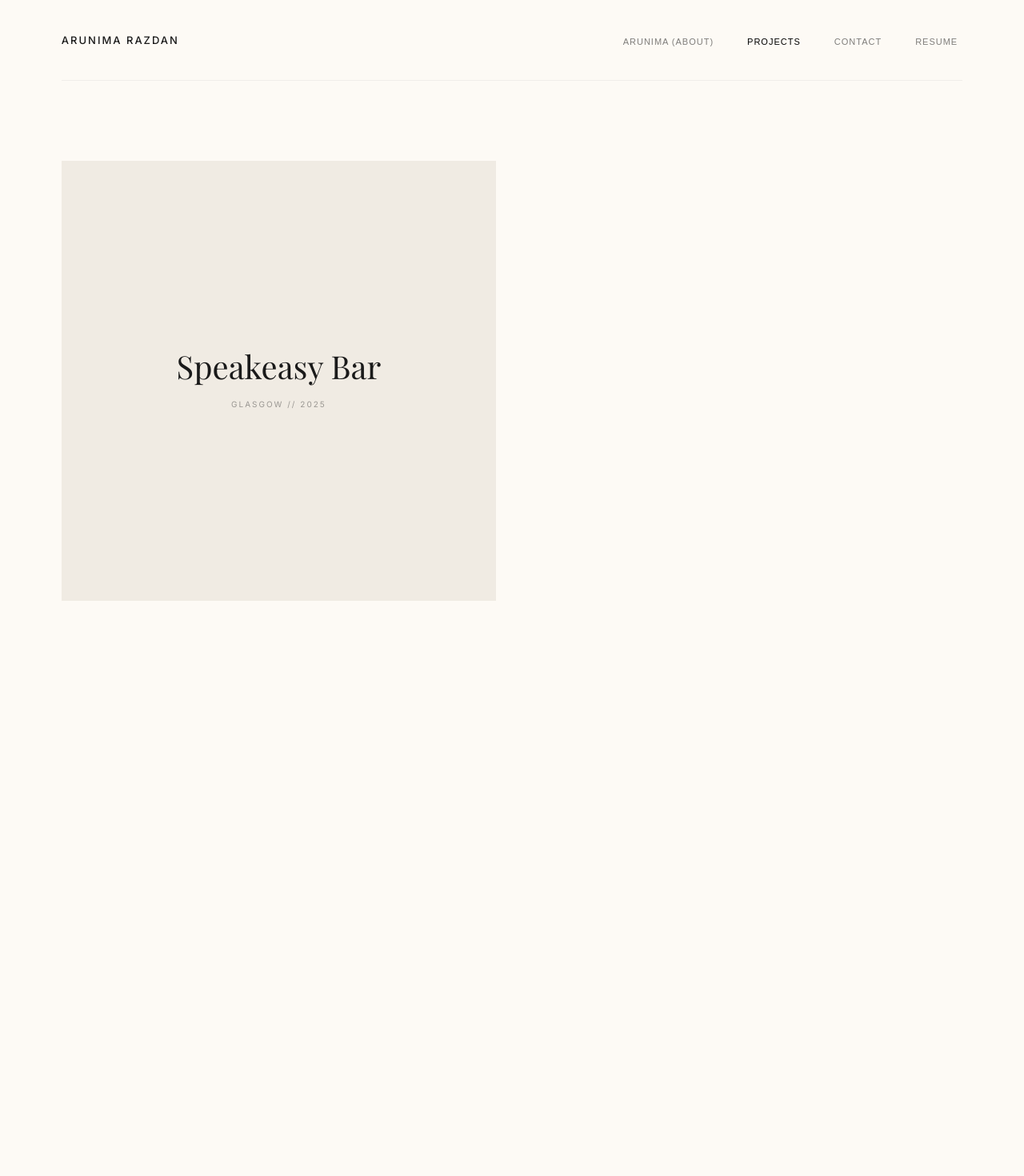
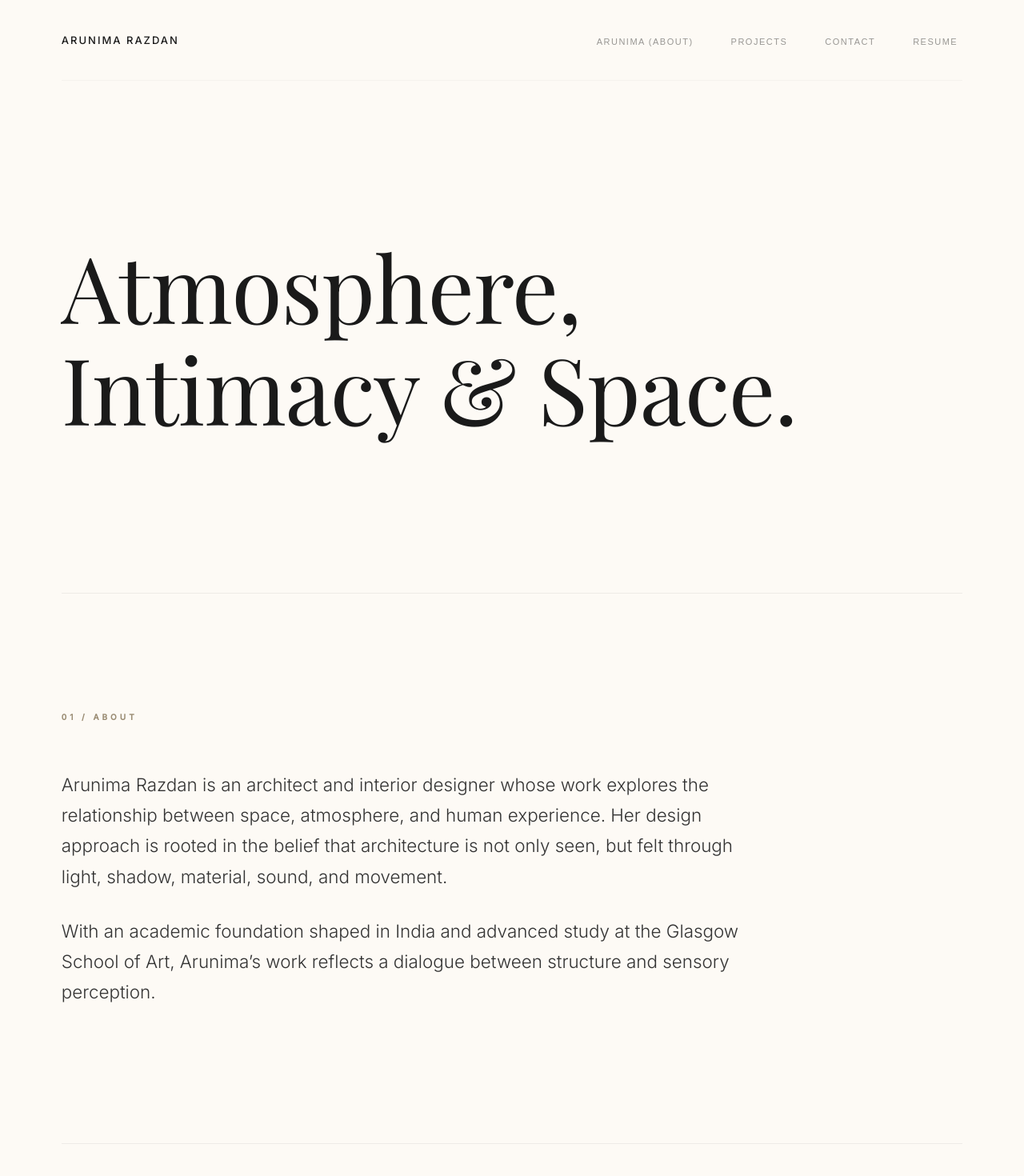
Before and after one commit to arunimarazdan/website, a Next.js app: page / in a window 1280 px wide. Shown: the top 1470 px of the page at 80% size. Before the commit the page ends 851 px from the top, so only its background shows below. Built offline with nearby package versions, Linux system fonts and the light colour scheme.

Commit message:
Update page.js

```diff
--- a/app/page.js
+++ b/app/page.js
@@ -1,53 +1,32 @@
 'use client';
-import { useState, useEffect } from 'react';
+import { useState } from 'react';
 
 export default function Portfolio() {
-  const [view, setView] = useState('work'); // 'work', 'about', 'contact'
   const [activeProject, setActiveProject] = useState(null);
 
-  // Scroll to top whenever view or active project changes
-  useEffect(() => {
-    window.scrollTo(0, 0);
-  }, [view, activeProject]);
-
-  const navItems = [
-    { label: 'Arunima (About)', id: 'about' },
-    { label: 'Projects', id: 'work' },
-    { label: 'Contact', id: 'contact' },
-    { label: 'Resume', id: 'resume' },
-  ];
-
-  const handleNav = (id) => {
-    if (id === 'resume') {
-      window.open('/resume.pdf', '_blank'); // Assuming you'll add resume.pdf to public folder
-      return;
-    }
-    setActiveProject(null);
-    setView(id);
+  const scrollToSection = (id) => {
+    if (activeProject) setActiveProject(null);
+    setTimeout(() => {
+      const element = document.getElementById(id);
+      if (element) element.scrollIntoView({ behavior: 'smooth' });
+    }, 50);
   };
 
-  // --- NAVIGATION COMPONENT ---
   const Navigation = () => (
     <nav className="nav-bar">
-      <div className="nav-left" onClick={() => handleNav('work')}>ARUNIMA RAZDAN</div>
+      <div className="nav-left" onClick={() => scrollToSection('hero')}>ARUNIMA RAZDAN</div>
       <div className="nav-right">
-        {navItems.map((item) => (
-          <button
-            key={item.id}
-            onClick={() => handleNav(item.id)}
-            className={view === item.id ? 'active' : ''}
-          >
-            {item.label}
-          </button>
-        ))}
+        <button onClick={() => scrollToSection('about')}>Arunima (About)</button>
+        <button onClick={() => scrollToSection('work')}>Projects</button>
+        <button onClick={() => scrollToSection('contact')}>Contact</button>
+        <button onClick={() => window.open('/resume.pdf', '_blank')}>Resume</button>
       </div>
     </nav>
   );
 
-  // --- PROJECT DETAIL VIEW ---
   if (activeProject) {
     return (
-      <div className="page-wrapper">
+      <div className="page-wrapper animate-in">
         <Navigation />
         <article className="project-detail">
           <header className="project-header">
@@ -59,139 +38,145 @@ export default function Portfolio() {
               <div className="meta-item"><span>Location</span>Sauchiehall Street, Glasgow</div>
               <div className="meta-item"><span>Client</span>The Glasgow School of Arts</div>
             </div>
-            <p className="main-intro">
-              This project studies how an interior atmosphere becomes the primary determinant of an individual’s experience. The use of light and shadow makes the space intimate and emotionally engaging. The speakeasy transforms into a setting where entertainment develops silently via discussion, reflection and shared experiences. Through introspection and shared moments, dialogue naturally develops between individuals as well as the place.
-            </p>
+            <p className="main-intro">This project studies how an interior atmosphere becomes the primary determinant of an individual’s experience. The use of light and shadow makes the space intimate and emotionally engaging. The speakeasy transforms into a setting where entertainment develops silently via discussion, reflection and shared experiences. Through introspection and shared moments, dialogue naturally develops between individuals as well as the place.</p>
           </header>
 
           <section className="narrative-stack">
             <div className="content-block">
               <h3>Materiality</h3>
               <p>On the Sauchiehall street, there is a mix of stone and slate construction plus modern infill materials.— Red, blonde or grey sandstone with carved stonework.— Slate roofing— Brick — Cast iron/framework— Timber— Reinforced concrete and steel frame seen in some modern structures.— Glass and metal curtain walling and modern claddding system. These materials can be incorporated in the dining space with dark timbered walls, bronze accents and mirrors where the soft amber candle lighting will reflect and create light illusion and warmth.</p>
-              <div className="image-placeholder">
-                 <img src="/materiality-1.jpg" alt="Materiality Study" />
-                 <span>[Fig 01. Materiality Collage]</span>
-              </div>
-            </div>
-
-            <div className="content-block">
-              <h3>In Praise of Shadows</h3>
-              <p>Traditional Japanese culture has developed a refined understanding of shadows, dimness, and restraint. Darkness is an essential condition that gives depth and emotional richness to space. Excessive lighting reduces imagination.</p>
-              <div className="image-placeholder">
-                 <img src="/shadow-sketch.jpg" alt="Shadow Sketch" />
-                 <span>[Fig 02. Lighting Study]</span>
+              <div className="image-stack">
+                 <img src="/materiality-1.jpg" alt="Materiality" />
+                 <p className="caption">[Fig 01. Materiality Collage]</p>
               </div>
             </div>
           </section>
+
+          <button className="back-btn" onClick={() => { setActiveProject(null); window.scrollTo(0,0); }}>CLOSE PROJECT</button>
         </article>
       </div>
     );
   }
 
-  // --- ABOUT VIEW ---
-  if (view === 'about') {
   return (
     <div className="page-wrapper">
       <Navigation />
-        <section className="about-content">
-          <h1 className="serif-xl">About</h1>
+
+      <section id="hero" className="hero-section">
+        <h1 className="serif-xl">Atmosphere, <br/>Intimacy & Space.</h1>
+      </section>
+
+      <section id="about" className="section">
+        <h2 className="label">01 / About</h2>
+        <div className="about-grid">
           <div className="about-text">
             <p>Arunima Razdan is an architect and interior designer whose work explores the relationship between space, atmosphere, and human experience. Her design approach is rooted in the belief that architecture is not only seen, but felt through light, shadow, material, sound, and movement.</p>
-            <p>With an academic foundation shaped in India and advanced study at the Glasgow School of Art, Arunima’s work reflects a dialogue between structure and sensory perception. She is particularly interested in how restraint, dimness, and gradual revelation can shape intimacy, memory, and emotional connection within interior spaces.</p>
-            <p>Her projects often investigate everyday typologies such as streets, bars, and social interiors, reinterpreting them through research, observation, and theoretical frameworks drawn from thinkers such as Jun’ichirō Tanizaki and Juhani Pallasmaa. Rather than focusing on spectacle, her work prioritizes atmosphere, stillness, and the quiet moments that encourage reflection and conversation.</p>
-            <p>Arunima’s practice bridges analytical research with experiential design, creating spaces that invite people to pause, engage, and form meaningful relationships with their surroundings.</p>
+            <p>With an academic foundation shaped in India and advanced study at the Glasgow School of Art, Arunima’s work reflects a dialogue between structure and sensory perception.</p>
+          </div>
         </div>
       </section>
-      </div>
-    );
-  }
 
-  // --- CONTACT VIEW ---
-  if (view === 'contact') {
-    return (
-      <div className="page-wrapper">
-        <Navigation />
-        <section className="contact-content">
-          <h1 className="serif-xl">Contact</h1>
-          <p>For collaborations or inquiries, please reach out via email.</p>
-          <a href="mailto:ar.arunimarazdan@gmail.com" className="email-link">ar.arunimarazdan@gmail.com</a>
-        </section>
-      </div>
-    );
-  }
-
-  // --- WORK VIEW (Default) ---
-  return (
-    <div className="page-wrapper">
-      <Navigation />
-      <main className="work-grid">
-        <div className="project-card" onClick={() => setActiveProject(true)}>
-          <div className="card-front">
+      <section id="work" className="section">
+        <h2 className="label">02 / Selected Works</h2>
+        <div className="work-grid">
+          <div className="project-card" onClick={() => { setActiveProject(true); window.scrollTo(0,0); }}>
+            <div className="card-content">
                <span className="serif-md">Speakeasy Bar</span>
-             <p className="card-loc">Glasgow // 2025</p>
+               <p>Glasgow // 2025</p>
             </div>
             <div className="card-hover">
-            <p className="hover-summary">
-              This project is located on Sauchiehall Street, a historic road in Glasgow. The Light, Shadow, and Reflection will be my main tools, utilising dim lighting, layered materials, and mirrors to slowly reveal spaces, encouraging movement and curiosity...
-            </p>
-            <span className="cta">VIEW PROJECT →</span>
+              <p>This project is located on Sauchiehall Street, a historic road in Glasgow. The Light, Shadow, and Reflection will be my main tools, utilising dim lighting, layered materials, and mirrors to slowly reveal spaces, encouraging movement and curiosity.</p>
+              <span className="view-cta">EXPLORE NARRATIVE →</span>
             </div>
           </div>
-      </main>
+        </div>
+      </section>
+
+      <section id="contact" className="section contact-section">
+        <h2 className="label">03 / Contact</h2>
+        <div className="contact-grid">
+          <div className="contact-left">
+            <h2 className="serif-md">Let's build a <br/>conversation.</h2>
+            <div className="social-links">
+              <a href="mailto:ar.arunimarazdan@gmail.com" className="line-link">ar.arunimarazdan@gmail.com</a>
+              <a href="https://linkedin.com/in/arunimarazdan" target="_blank" className="line-link">LinkedIn Profile</a>
+            </div>
+          </div>
+          <form className="contact-form" onSubmit={(e) => e.preventDefault()}>
+            <input type="email" placeholder="Your Email Address" required />
+            <textarea placeholder="Write your message here..." rows="4" required></textarea>
+            <button type="submit">SEND MESSAGE</button>
+          </form>
+        </div>
+      </section>
 
       <style jsx global>{`
-        @import url('https://fonts.googleapis.com/css2?family=Playfair+Display:wght@400;500&family=Inter:wght@300;400;500&display=swap');
+        @import url('https://fonts.googleapis.com/css2?family=Playfair+Display:wght@400&family=Inter:wght@300;400;500&display=swap');
 
         :root { --bg: #fdfaf5; --text: #1a1a1a; --accent: #9a8c73; }
-        body { background: var(--bg); color: var(--text); font-family: 'Inter', sans-serif; margin: 0; }
+        html { scroll-behavior: smooth; }
+        body { background: var(--bg); color: var(--text); font-family: 'Inter', sans-serif; margin: 0; -webkit-font-smoothing: antialiased; }
 
-        .page-wrapper { padding: 0 6%; }
+        .page-wrapper { padding: 0 6%; max-width: 1600px; margin: 0 auto; }
 
-        /* Nav Bar */
-        .nav-bar { display: flex; justify-content: space-between; align-items: center; padding: 40px 0; border-bottom: 1px solid rgba(0,0,0,0.05); position: sticky; top: 0; background: var(--bg); z-index: 100; }
+        /* Nav */
+        .nav-bar { display: flex; justify-content: space-between; align-items: center; padding: 40px 0; position: sticky; top: 0; background: var(--bg); z-index: 100; border-bottom: 1px solid rgba(0,0,0,0.03); }
         .nav-left { font-weight: 500; letter-spacing: 2px; cursor: pointer; font-size: 13px; }
-        .nav-right button { background: none; border: none; margin-left: 30px; font-size: 11px; text-transform: uppercase; letter-spacing: 1px; cursor: pointer; opacity: 0.5; transition: 0.3s; }
-        .nav-right button:hover, .nav-right button.active { opacity: 1; }
+        .nav-right button { background: none; border: none; margin-left: 35px; font-size: 11px; text-transform: uppercase; letter-spacing: 1.5px; cursor: pointer; opacity: 0.4; transition: 0.3s; }
+        .nav-right button:hover { opacity: 1; color: var(--accent); }
 
-        /* Typography */
-        .serif-xl { font-family: 'Playfair Display', serif; font-size: clamp(3.5rem, 10vw, 8rem); font-weight: 400; margin: 60px 0; line-height: 1; }
-        .serif-md { font-family: 'Playfair Display', serif; font-size: 2.5rem; }
+        /* Sections */
+        .section { padding: 140px 0; border-top: 1px solid rgba(0,0,0,0.06); }
+        .label { font-size: 10px; text-transform: uppercase; letter-spacing: 4px; color: var(--accent); margin-bottom: 60px; }
 
-        /* Work Grid */
-        .work-grid { padding: 100px 0; display: grid; grid-template-columns: repeat(auto-fill, minmax(450px, 1fr)); gap: 40px; }
-        .project-card { height: 550px; background: #f0ebe3; position: relative; cursor: pointer; display: flex; align-items: center; justify-content: center; overflow: hidden; }
-        .card-front { text-align: center; transition: 0.5s ease; }
-        .card-loc { font-size: 10px; text-transform: uppercase; letter-spacing: 2px; margin-top: 15px; opacity: 0.4; }
+        .hero-section { min-height: 80vh; display: flex; align-items: center; }
+        .serif-xl { font-family: 'Playfair Display', serif; font-size: clamp(3.5rem, 9vw, 8rem); font-weight: 400; line-height: 1.1; margin: 0; letter-spacing: -1px; }
+        .serif-md { font-family: 'Playfair Display', serif; font-size: 3.5rem; line-height: 1.2; margin-bottom: 40px; }
 
-        .card-hover { position: absolute; inset: 0; background: var(--text); color: #fff; padding: 60px; display: flex; flex-direction: column; justify-content: center; opacity: 0; transition: 0.4s ease; transform: translateY(10px); }
-        .project-card:hover .card-hover { opacity: 1; transform: translateY(0); }
-        .hover-summary { font-size: 1.1rem; line-height: 1.6; font-weight: 300; margin-bottom: 40px; }
-        .cta { font-size: 10px; letter-spacing: 2px; font-weight: 600; border-bottom: 1px solid #fff; padding-bottom: 5px; align-self: flex-start; }
+        .about-text { max-width: 850px; }
+        .about-text p { font-size: 1.4rem; line-height: 1.7; margin-bottom: 30px; font-weight: 300; color: #333; }
+
+        /* Work */
+        .work-grid { display: grid; grid-template-columns: repeat(auto-fill, minmax(500px, 1fr)); gap: 50px; }
+        .project-card { height: 600px; background: #f4f0e9; position: relative; cursor: pointer; display: flex; align-items: center; justify-content: center; }
+        .card-content { text-align: center; }
+        .card-content p { font-size: 10px; letter-spacing: 3px; opacity: 0.4; margin-top: 15px; text-transform: uppercase; }
+        .card-hover { position: absolute; inset: 0; background: #111; color: white; padding: 60px; display: flex; flex-direction: column; justify-content: center; opacity: 0; transition: 0.5s ease; }
+        .project-card:hover .card-hover { opacity: 1; }
+        .card-hover p { font-size: 1.1rem; line-height: 1.6; font-weight: 300; margin-bottom: 40px; }
+        .view-cta { font-size: 11px; letter-spacing: 2px; border-bottom: 1px solid #fff; padding-bottom: 5px; align-self: flex-start; }
+
+        /* Contact Section */
+        .contact-grid { display: grid; grid-template-columns: 1fr 1fr; gap: 80px; align-items: start; }
+        .social-links { display: flex; flex-direction: column; gap: 20px; }
+        .line-link { font-size: 1.2rem; color: var(--text); text-decoration: none; border-bottom: 1px solid rgba(0,0,0,0.1); width: fit-content; padding-bottom: 4px; transition: 0.3s; }
+        .line-link:hover { border-color: var(--text); color: var(--accent); }
+
+        .contact-form { display: flex; flex-direction: column; gap: 40px; }
+        .contact-form input, .contact-form textarea { background: none; border: none; border-bottom: 1px solid #ddd; padding: 15px 0; font-family: inherit; font-size: 1rem; outline: none; transition: 0.3s; }
+        .contact-form input:focus, .contact-form textarea:focus { border-color: var(--text); }
+        .contact-form button { background: var(--text); color: white; border: none; padding: 22px; font-size: 10px; letter-spacing: 3px; cursor: pointer; transition: 0.4s; }
+        .contact-form button:hover { background: var(--accent); }
 
         /* Project Detail */
-        .project-header { max-width: 900px; margin-bottom: 100px; }
-        .meta-grid { display: grid; grid-template-columns: repeat(auto-fit, minmax(140px, 1fr)); gap: 30px; border-top: 1px solid #ddd; border-bottom: 1px solid #ddd; padding: 30px 0; margin-bottom: 50px; }
-        .meta-item span { display: block; font-size: 9px; text-transform: uppercase; color: #999; margin-bottom: 5px; }
-        .meta-item { font-size: 14px; }
-        .main-intro { font-size: 1.6rem; line-height: 1.5; font-weight: 300; color: #444; }
+        .project-header { margin: 100px 0; max-width: 1000px; }
+        .meta-grid { display: grid; grid-template-columns: repeat(auto-fit, minmax(150px, 1fr)); gap: 20px; border-top: 1px solid #eee; border-bottom: 1px solid #eee; padding: 40px 0; margin: 60px 0; }
+        .meta-item span { display: block; font-size: 9px; text-transform: uppercase; letter-spacing: 2px; color: var(--accent); margin-bottom: 8px; }
+        .main-intro { font-size: 1.8rem; line-height: 1.5; font-weight: 300; color: #222; }
+        .content-block { margin: 150px 0; max-width: 900px; }
+        .content-block h3 { text-transform: uppercase; font-size: 11px; letter-spacing: 3px; margin-bottom: 40px; color: var(--accent); }
+        .content-block p { font-size: 1.3rem; line-height: 1.8; font-weight: 300; margin-bottom: 60px; }
+        .image-stack img { width: 100%; height: auto; margin-bottom: 20px; }
+        .caption { font-size: 10px; color: #999; text-align: center; letter-spacing: 1px; }
+        .back-btn { background: var(--text); color: white; border: none; padding: 25px 50px; font-size: 10px; letter-spacing: 3px; cursor: pointer; margin-bottom: 100px; }
 
-        .content-block { max-width: 800px; margin: 0 auto 150px auto; }
-        .content-block h3 { text-transform: uppercase; font-size: 12px; letter-spacing: 2px; margin-bottom: 30px; border-left: 2px solid var(--accent); padding-left: 15px; }
-        .content-block p { font-size: 1.2rem; line-height: 1.8; margin-bottom: 60px; font-weight: 300; }
-        .image-placeholder { width: 100%; margin-bottom: 40px; }
-        .image-placeholder img { width: 100%; height: auto; background: #eee; min-height: 400px; display: block; }
-        .image-placeholder span { font-size: 10px; color: #999; margin-top: 15px; display: block; text-align: center; }
+        @keyframes fadeIn { from { opacity: 0; transform: translateY(30px); } to { opacity: 1; transform: translateY(0); } }
+        .animate-in { animation: fadeIn 1s ease forwards; }
 
-        /* About & Contact */
-        .about-text { max-width: 800px; }
-        .about-text p { font-size: 1.3rem; line-height: 1.7; margin-bottom: 30px; font-weight: 300; }
-        .contact-content { text-align: center; padding: 100px 0; }
-        .email-link { font-size: 2rem; color: var(--accent); text-decoration: none; border-bottom: 2px solid var(--accent); }
-
-        @media (max-width: 768px) {
+        @media (max-width: 1024px) {
+          .contact-grid { grid-template-columns: 1fr; gap: 80px; }
+          .serif-xl { font-size: 4rem; }
           .work-grid { grid-template-columns: 1fr; }
-          .serif-xl { font-size: 3.5rem; }
-          .meta-grid { grid-template-columns: 1fr 1fr; }
         }
       `}</style>
     </div>
```
Lines whose indentation alone changed are shown as unchanged.
